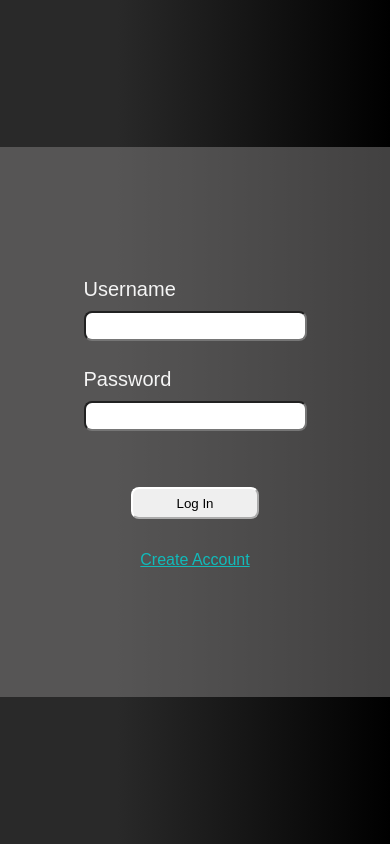
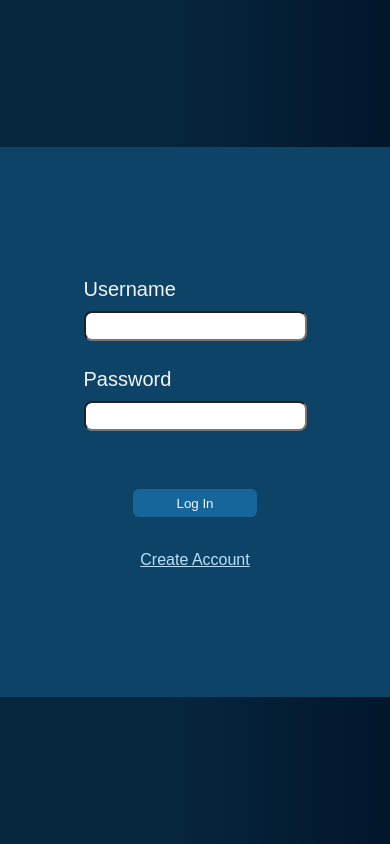
Before and after one commit to AlandelFresno/trackmoney, a React (Create React App) app in the folder frontend/: page /login in a window 390 px wide. Shown: the top 844 px of the page. Built offline with nearby package versions, Linux system fonts and the light colour scheme; the HTML template or start-up script is replaced by a standard one.

Commit message:
Login, Register and Welcome Style
Final style and responsive desing to LoginPage, RegisterPage and WelcomePage

```diff
--- a/frontend/src/pages/LoginPage.js
+++ b/frontend/src/pages/LoginPage.js
@@ -83,7 +83,7 @@ const LoginPage = () => {
         <span className='text-red-600 text-xs pb-2'>  {valid.passwordErr} </span>
         <span className='text-red-600 text-xs pb-2'>  {valid.validationErr} </span>
         <button
-          className='w-32 h-8 border-2 border-white rounded-lg mt-6 form_button'
+          className='w-32 h-8 border-2 rounded-lg mt-6 form_button'
 
         > Log In </button>
         <Link to='/register' className='pt-8 link_publicpage'> Create Account </Link>
--- a/frontend/src/pages/RegisterPage.js
+++ b/frontend/src/pages/RegisterPage.js
@@ -96,7 +96,7 @@ const RegisterPage = () => {
 
   return (
     <div className='w-screen'>
-      <div className='flex h-screen justify-center items-center'>
+      <div className='flex h-screen justify-center items-center bg_register'>
         <form
             className=' flex flex-col items-center p-32 w-96
                         rounded-xl form_registerpage'
@@ -150,7 +150,7 @@ const RegisterPage = () => {
         <span className='text-red-600 text-xs'> { value.confirmpasswordErr } </span>
 
         <button
-          className='page_button w-32 h-8 border-2 border-white rounded-lg mt-6 form_button'
+          className='page_button w-32 h-8 border-2 rounded-lg mt-6 form_button'
 
         > Register </button>
         <Link to='/login' className='pt-8 link_publicpage'> Log in </Link>
--- a/frontend/src/pages/WelcomePage.js
+++ b/frontend/src/pages/WelcomePage.js
@@ -1,19 +1,29 @@
 import React from 'react';
-import { Link } from 'react-router-dom';
+import { Link, Navigate, useNavigate } from 'react-router-dom';
 
 
 import './pages.css';
 
 const WelcomePage = () => {
 
+  const navigate = useNavigate();
+
+  const handleClick = () => {
+    return navigate('/login');
+    // return <Navigate to='/login' />
+  };
+
+
   return (
-    <div className='h-screen w-screen flex flex-col items-center'>
+    <div className='h-screen w-screen flex flex-col items-center bg_welcome'>
       <div className='pt-16'>
         <h2 className=''>Welcome to Trackmoney</h2>
       </div>
-      <button className='mt-8 w-20 border-2 rounded-lg mt-6 form_button '>
-        <Link className='no-underline text-lg' to='/login'>Login</Link>
-      </button>
+      <h3 className='p-8'> Now, you can record your financial income and expenses</h3>
+      <button className='mt-14 w-36 h-10 border-2 rounded-lg button_welcome text-lg' onClick={handleClick}> Login </button>
+      {/* <button className='mt-8 w-36 h-10 border-2 rounded-lg mt-6 button_welcome '>
+        <Link className='no-underline text-lg Link_welcome' to='/login'>Login</Link>
+      </button> */}
     </div>
   );
 };
--- a/frontend/src/pages/pages.css
+++ b/frontend/src/pages/pages.css
@@ -1,14 +1,20 @@
 /* LoginPage && RegisterPage */
-.form_button:hover {
-    background-color: #11BBBB;
-    border-color: #11BBBB;
+.form_button {
+    background-color: #16669b;
+    border-color: #0D4367;
+    border-style: solid;
     color: whitesmoke;
 }
+.form_button:hover {
+    background-color: #BBE1FA;
+    border-color: #BBE1FA;
+    color: black;
+}
 .link_publicpage {
-    color: #11BBBB;
+    color: #BBE1FA;
 }
 .input_publicpage:focus-visible {
-    outline: 4px solid #11BBBB;
+    outline: 4px solid #BBE1FA;
 }
 /* LoginPage */
 
@@ -17,26 +23,55 @@
     background: linear-gradient(90deg, rgba(18,116,117,1) 0%, rgba(17,187,187,1) 100%); */
     /* background: rgb(18,116,117);
     background: linear-gradient(90deg, rgba(18,116,117,1) 0%, rgba(0,158,158,1) 100%); */
-    background: rgb(80, 80, 80);
-    background: linear-gradient(90deg, rgb(41, 41, 41) 30%, rgb(0, 0, 0) 100%);
+    /* background: rgb(80, 80, 80); */
+    background: linear-gradient(90deg, #06273D 40%, #02162C 100%);
 }
 
 .form_loginpage {
-    background-color: #817f7f83;
+    background-color: #0D4367;
     /* background-color: #034447; */
     /* border: 2px solid #11BBBB; */
     /* background-color: #470208; */
 }
 .login_border_color {
-    border-color: #A31621;
+    border-color: #2978AC;
+
 }
 
 /* RegisterPage */
 
+.bg_register {
+    background: linear-gradient(180deg, #06273D 0%, #02162C 100%);
+}
 .form_registerpage {
-    background-color: #2E2E2E;
-    border: 2px solid #11BBBB;
+    background-color: #0D4367;
 }
+/* WelcomePage */
+
+.bg_welcome{
+    background: linear-gradient(0deg, #06273D 0%, #02162C 100%);
+}
+.button_welcome {
+    cursor: pointer;
+    background-color: #16669b;
+    border-color: #0D4367;
+    border-style: solid;
+    color: whitesmoke;
+}
+.button_welcome:hover {
+    background-color: #BBE1FA;
+    border-color: #BBE1FA;
+    color: black;
+    height: 2.75rem;
+    width: 9.5rem;
+}
+.Link_welcome {
+    color: whitesmoke;
+}
+.Link_welcome:hover {
+    color: black;
+}
+
 
 /* OperationPage */
 
```
